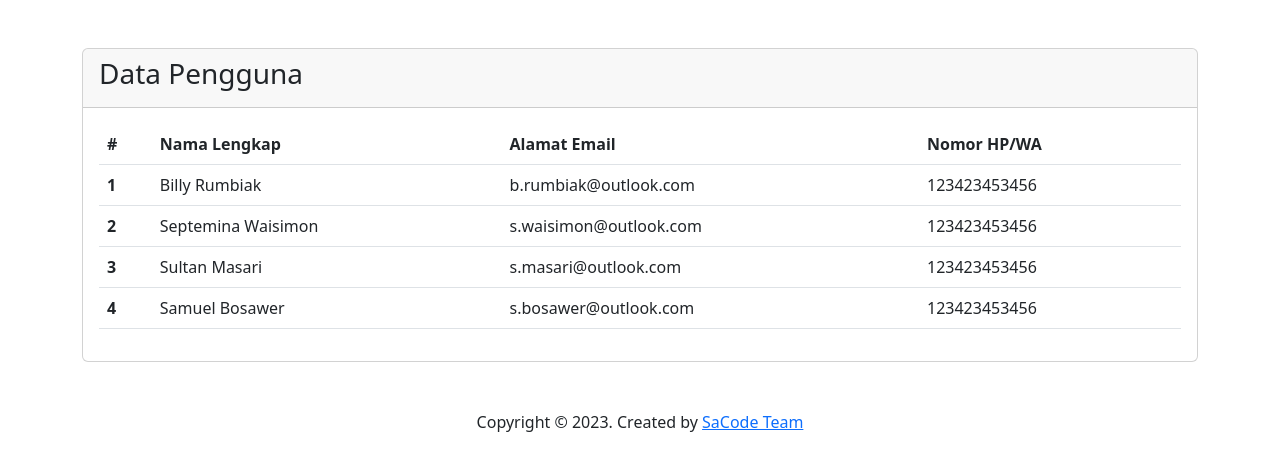
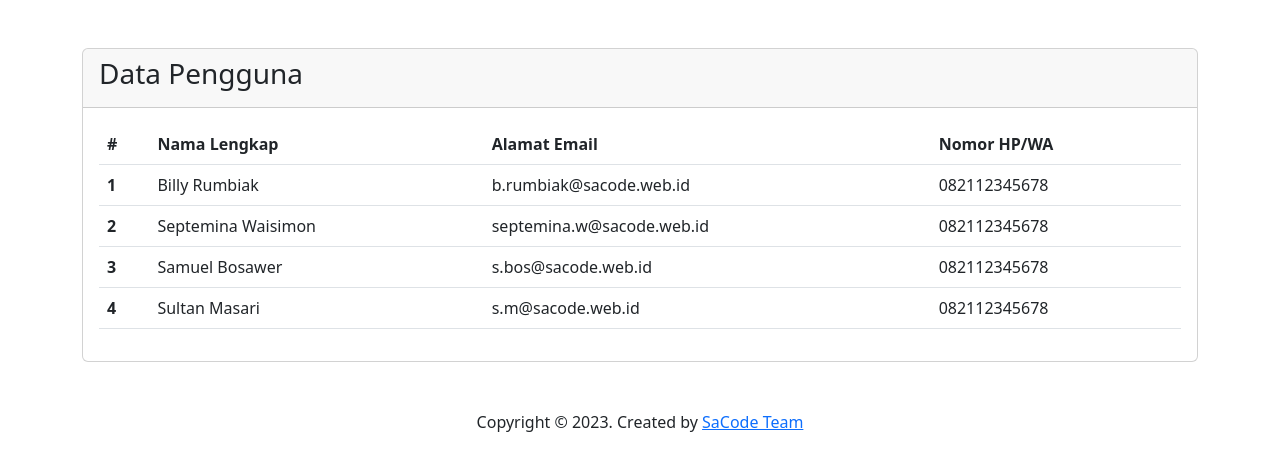
Before and after one commit to janzenfaidiban/php-batch-iii-day-01-janzen, a PHP site: page /table.php in a window 1280 px wide. Shown: the part 56-527 px from the top of the page. Run offline with PHP 8.4, Linux system fonts and the light colour scheme.

Commit message:
UPDATED : final day 01

```diff
--- a/table.php
+++ b/table.php
@@ -1,3 +1,48 @@
+<?php
+
+    // membuat variabel dengan data array
+    $dataPeserta = [
+        [
+            'id'            => '1',
+            'nama_lengkap'  => 'Billy Rumbiak',
+            'alamat_email'  => 'b.rumbiak@sacode.web.id',
+            'nomor_hp'      => '082112345678',
+        ],
+        [
+            'id'            => '2',
+            'nama_lengkap'  => 'Septemina Waisimon',
+            'alamat_email'  => 'septemina.w@sacode.web.id',
+            'nomor_hp'      => '082112345678',
+        ],
+        [
+            'id'            => '3',
+            'nama_lengkap'  => 'Samuel Bosawer',
+            'alamat_email'  => 's.bos@sacode.web.id',
+            'nomor_hp'      => '082112345678',
+        ],
+        [
+            'id'            => '4',
+            'nama_lengkap'  => 'Sultan Masari',
+            'alamat_email'  => 's.m@sacode.web.id',
+            'nomor_hp'      => '082112345678',
+        ],
+    ];
+
+    // menampilkan struktur data dengan fungsi var_dump
+    // var_dump($dataPeserta);
+
+    // foreach($dataPeserta as $detailPeserta => $peserta) {
+
+    //     echo $peserta['nama_lengkap'];
+    //     echo '<br>';
+
+    //     echo $peserta['alamat_email'];
+    //     echo '<br>';
+
+    // }
+
+?>
+
 <!doctype html>
 <html lang="en">
 
@@ -57,30 +102,18 @@
                                 </tr>
                             </thead>
                             <tbody>
+
+                                <?php foreach($dataPeserta as $data => $peserta): ?>
+
                                 <tr>
-                                    <th scope="row">1</th>
-                                    <td>Billy Rumbiak</td>
-                                    <td>b.rumbiak@outlook.com</td>
-                                    <td>123423453456</td>
+                                    <th scope="row"><?php echo $peserta['id']; ?></th>
+                                    <td><?php echo $peserta['nama_lengkap']; ?></td>
+                                    <td><?php echo $peserta['alamat_email']; ?></td>
+                                    <td><?php echo $peserta['nomor_hp']; ?></td>
                                 </tr>
-                                <tr>
-                                    <th scope="row">2</th>
-                                    <td>Septemina Waisimon</td>
-                                    <td>s.waisimon@outlook.com</td>
-                                    <td>123423453456</td>
-                                </tr>
-                                <tr>
-                                    <th scope="row">3</th>
-                                    <td>Sultan Masari</td>
-                                    <td>s.masari@outlook.com</td>
-                                    <td>123423453456</td>
-                                </tr>
-                                <tr>
-                                    <th scope="row">4</th>
-                                    <td>Samuel Bosawer</td>
-                                    <td>s.bosawer@outlook.com</td>
-                                    <td>123423453456</td>
-                                </tr>
+
+                                <?php endforeach; ?>
+
                             </tbody>
                         </table>
 
```
Also changed, not shown: index.php (+42 -20 lines), tutorial/index.php (added, +31 -0 lines).
